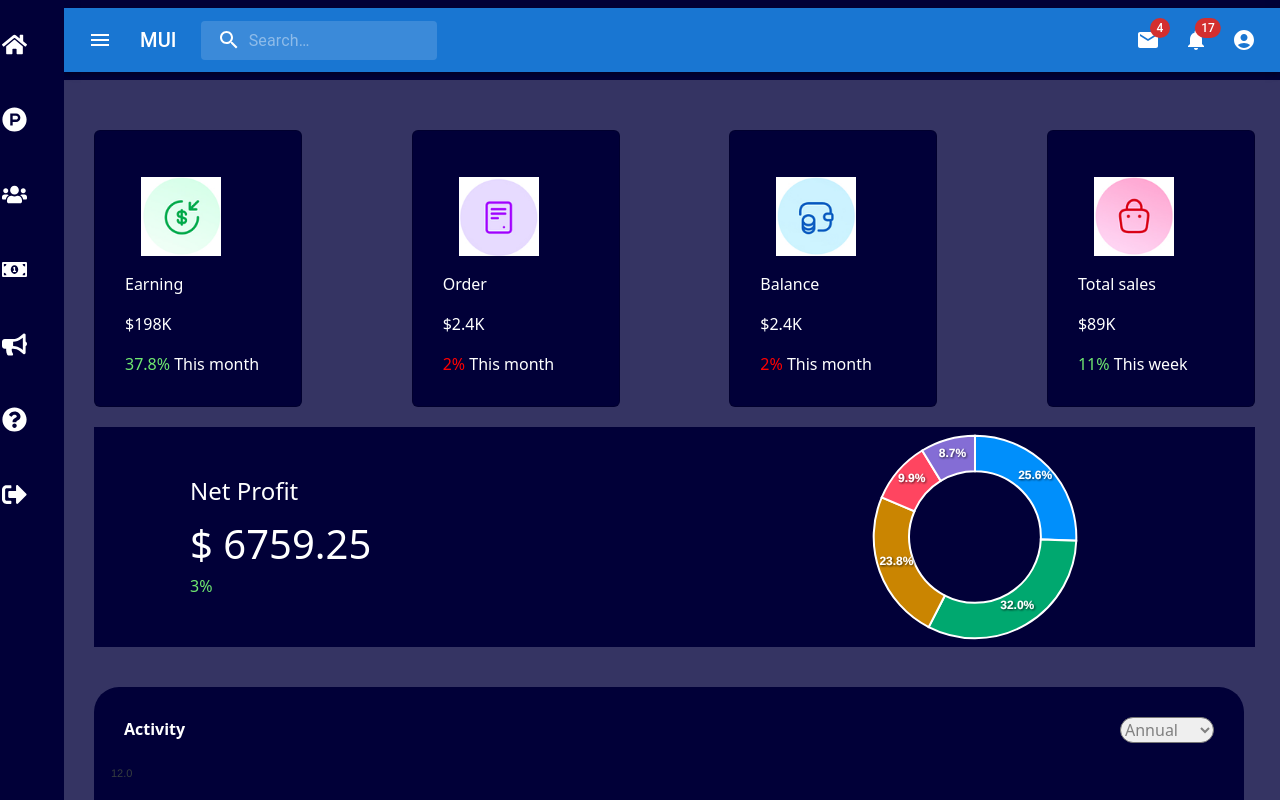
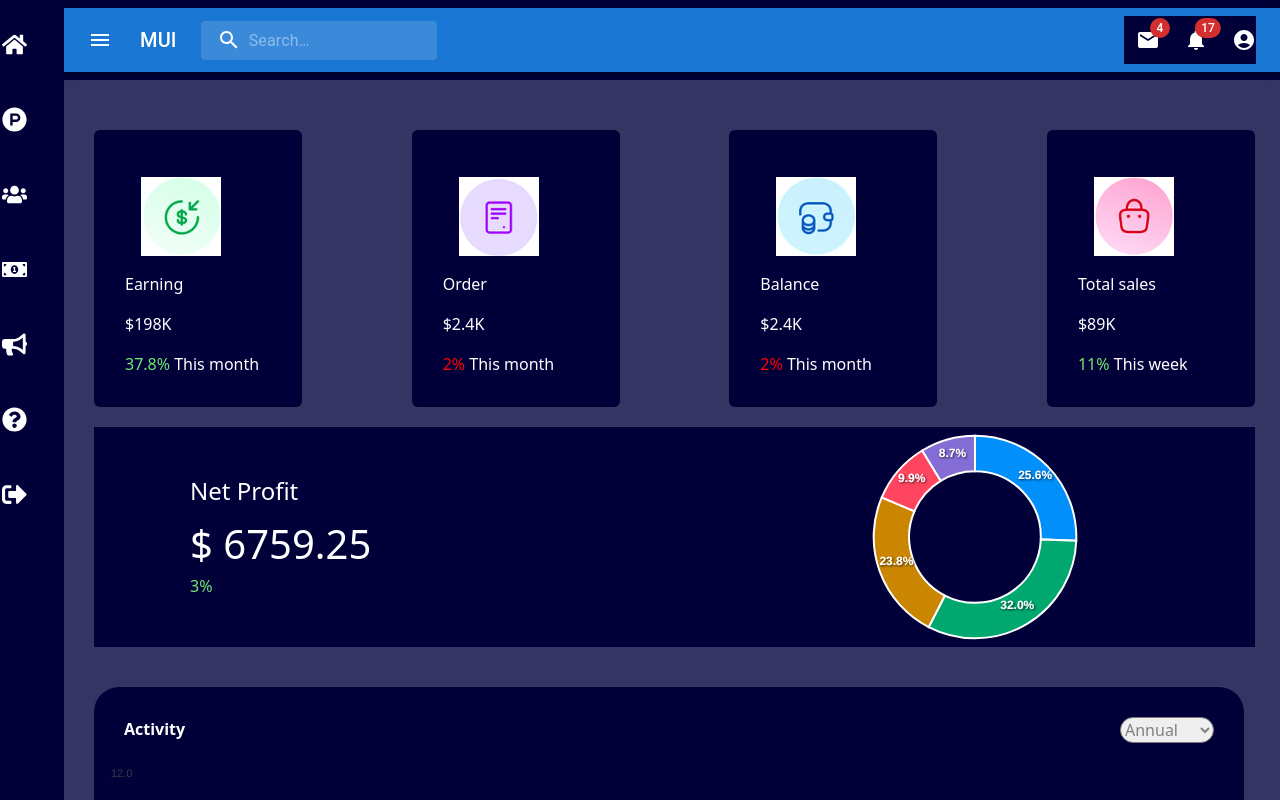
Before and after one commit to vijayshagara/money_save_new, a React (Vite) app: page / in a window 1280 px wide. Shown: the top 800 px of the page. Built offline with nearby package versions, Linux system fonts and the light colour scheme.

Commit message:
Update Header.css

```diff
--- a/src/component/Header/Header.css
+++ b/src/component/Header/Header.css
@@ -5,7 +5,7 @@
 
 }
 
-div > .navbar > .MuiBox-root {
+.MuiBox-root {
     background-color: #010038 !important;
 }
 
```
